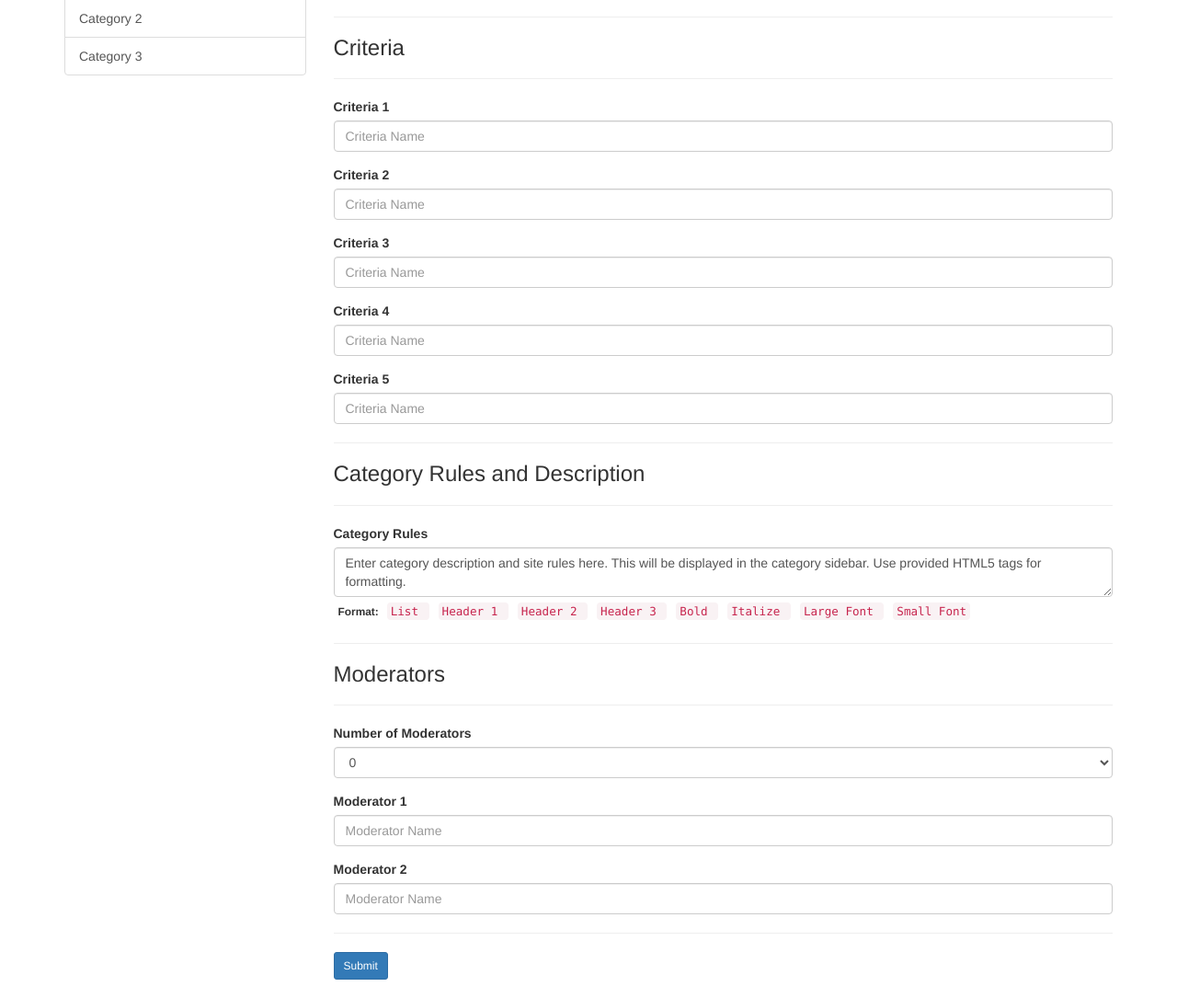
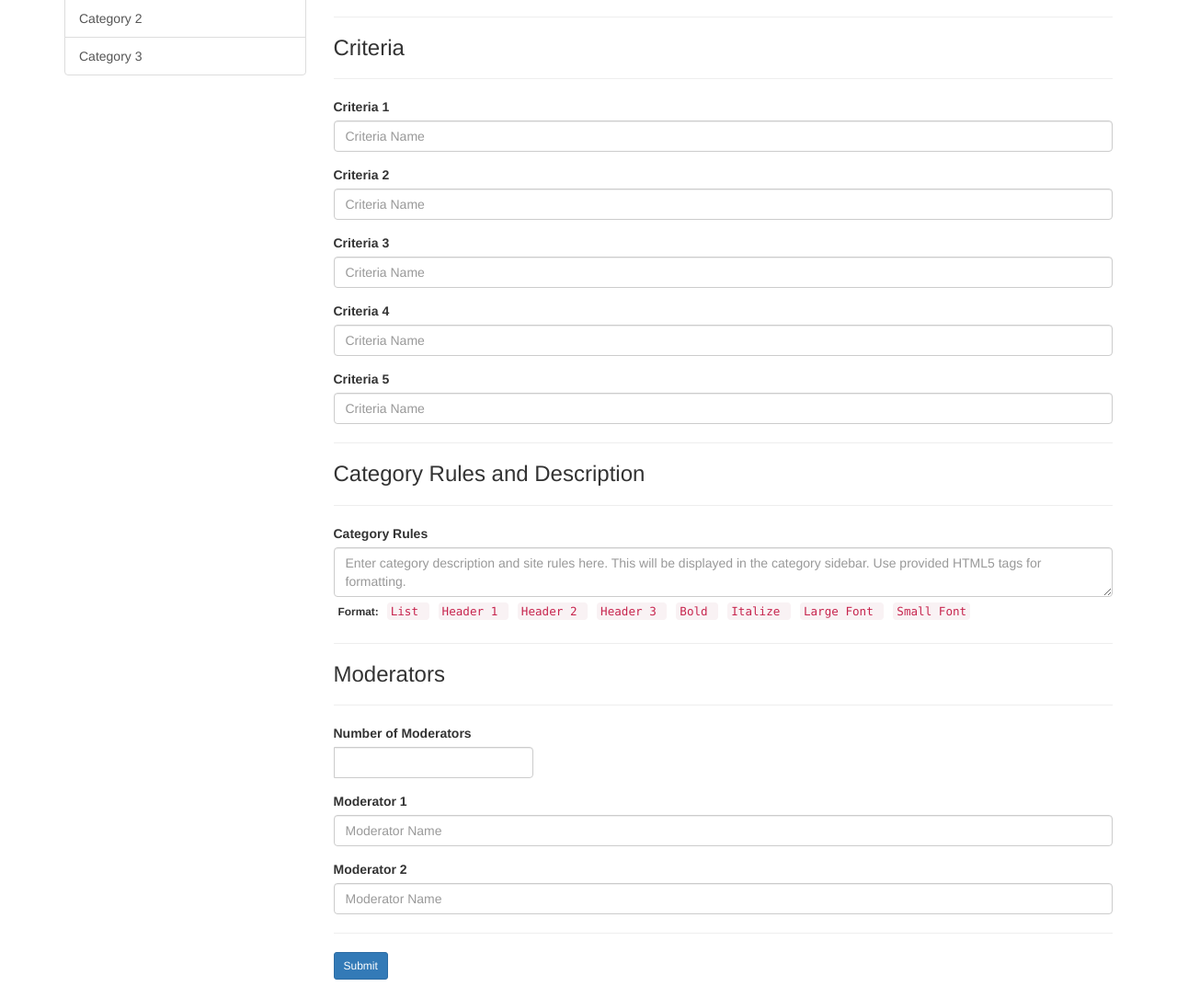
Before and after one commit to rexixuel/pq, a PHP site: page /mod-dashboard.php in a window 1280 px wide. Shown: the part 335-1420 px from the top of the page at 92% size. Run offline with PHP 8.4, Linux system fonts and the light colour scheme.

Commit message:
Fixed textarea placeholders and number of mod form
Fixed textarea placeholders and repalced dropdown input with numbers
input for number of moderators

```diff
--- a/mod-dashboard.php
+++ b/mod-dashboard.php
@@ -218,7 +218,7 @@
 							<div class = "form-group">
 								<div class="">
 										<label for="rules">Category Rules</label>
-										<textarea id="rules" class="form-control" placeholder="Enter category description and site rules here. This will be displayed in the category sidebar. Use provided HTML5 tags for formatting.">Enter category description and site rules here. This will be displayed in the category sidebar. Use provided HTML5 tags for formatting.</textarea>
+										<textarea id="rules" class="form-control" placeholder="Enter category description and site rules here. This will be displayed in the category sidebar. Use provided HTML5 tags for formatting."></textarea>
 
 								</div>
 								<div class="pq-format-tags">
@@ -241,20 +241,9 @@
 							<hr>
 
 							<div class = "form-group">
-								<div class="dropdown-toggle">
+								<div class="input-group">
 										<label for="modNumber">Number of Moderators</label>
-										<select class="dropdown-toggle form-control" id="modNumber">
-											<option> 0 </option>
-											<option> 1 </option>
-											<option> 2 </option>
-											<option> 3 </option>
-											<option> 4 </option>
-											<option> 5 </option>
-											<option> 6 </option>
-											<option> 7 </option>
-											<option> 8 </option>
-											<option> 9 </option>
-										</select>
+										<input type="number" class="form-control" id="modNumber" min=0 max = 9 />
 								</div>
 							</div>
 							<!-- must be dynamic -->
```
